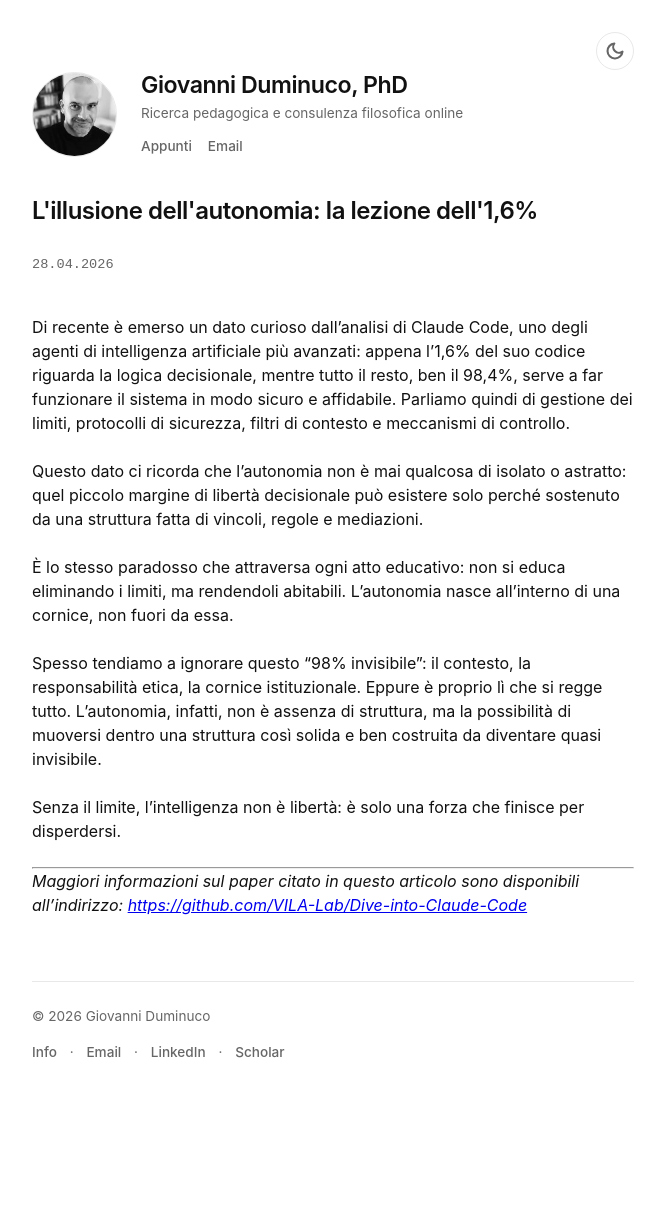
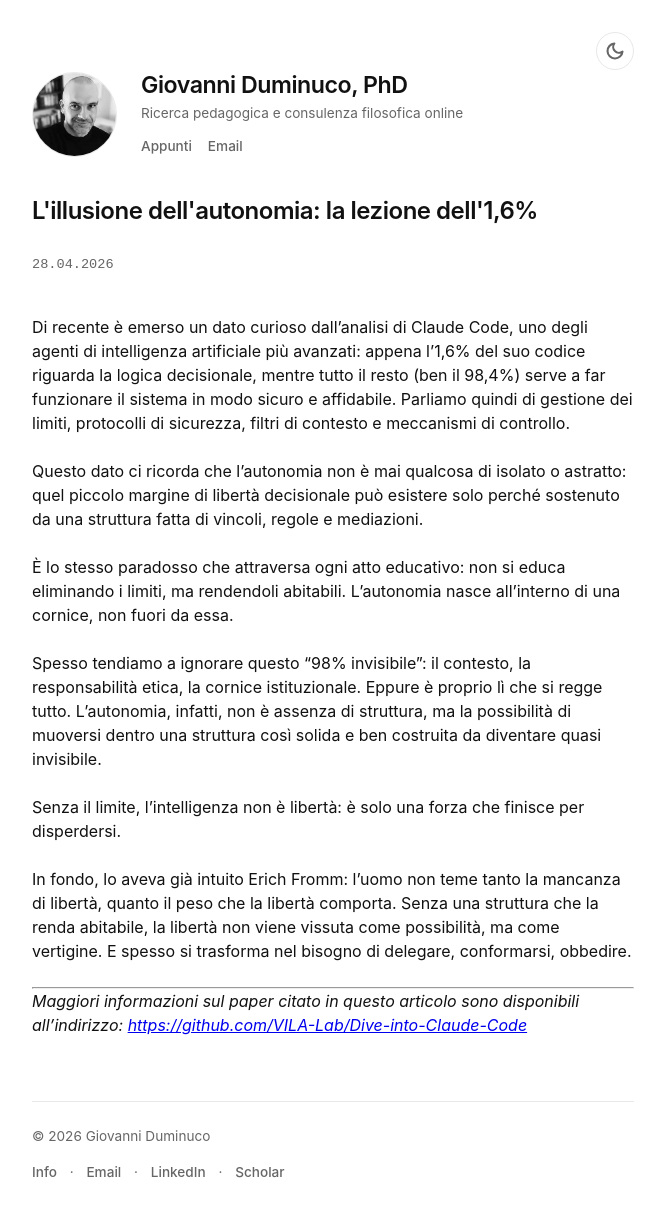
Before and after one commit to dumgio/dumgio.github.io, a Jekyll site: the page built from _posts/2026-04-28-illusione-autonomia-lezione-uno-virgola-sei.md, in a window 1280 px wide. Shown: the whole page, without its empty margins (307-972 px from the left). Built offline with Jekyll 4.4.1, drawn with Linux system fonts in a browser that asks for light colours; before the commit the page ends 1099 px from its top, so only the background shows below that.

Commit message:
Update 2026-04-28-illusione-autonomia-lezione-uno-virgola-sei.md

```diff
--- a/_posts/2026-04-28-illusione-autonomia-lezione-uno-virgola-sei.md
+++ b/_posts/2026-04-28-illusione-autonomia-lezione-uno-virgola-sei.md
@@ -3,15 +3,17 @@ layout: post
 title: "L'illusione dell'autonomia: la lezione dell'1,6%"
 ---
 
-Di recente è emerso un dato curioso dall’analisi di Claude Code, uno degli agenti di intelligenza artificiale più avanzati: appena l’1,6% del suo codice riguarda la logica decisionale, mentre tutto il resto, ben il 98,4%, serve a far funzionare il sistema in modo sicuro e affidabile. Parliamo quindi di gestione dei limiti, protocolli di sicurezza, filtri di contesto e meccanismi di controllo.
+Di recente è emerso un dato curioso dall’analisi di Claude Code, uno degli agenti di intelligenza artificiale più avanzati: appena l’1,6% del suo codice riguarda la logica decisionale, mentre tutto il resto (ben il 98,4%) serve a far funzionare il sistema in modo sicuro e affidabile. Parliamo quindi di gestione dei limiti, protocolli di sicurezza, filtri di contesto e meccanismi di controllo.
 
 Questo dato ci ricorda che l’autonomia non è mai qualcosa di isolato o astratto: quel piccolo margine di libertà decisionale può esistere solo perché sostenuto da una struttura fatta di vincoli, regole e mediazioni.
 
-È lo stesso paradosso che attraversa ogni atto educativo: non si educa eliminando i limiti, ma rendendoli abitabili. L’autonomia nasce all'interno di una cornice, non fuori da essa.
+È lo stesso paradosso che attraversa ogni atto educativo: non si educa eliminando i limiti, ma rendendoli abitabili. L’autonomia nasce all’interno di una cornice, non fuori da essa.
 
-Spesso tendiamo a ignorare questo “98% invisibile": il contesto, la responsabilità etica, la cornice istituzionale. Eppure è proprio lì che si regge tutto. L’autonomia, infatti, non è assenza di struttura, ma la possibilità di muoversi dentro una struttura così solida e ben costruita da diventare quasi invisibile.
+Spesso tendiamo a ignorare questo “98% invisibile”: il contesto, la responsabilità etica, la cornice istituzionale. Eppure è proprio lì che si regge tutto. L’autonomia, infatti, non è assenza di struttura, ma la possibilità di muoversi dentro una struttura così solida e ben costruita da diventare quasi invisibile.
 
 Senza il limite, l’intelligenza non è libertà: è solo una forza che finisce per disperdersi.
+
+In fondo, lo aveva già intuito Erich Fromm: l’uomo non teme tanto la mancanza di libertà, quanto il peso che la libertà comporta. Senza una struttura che la renda abitabile, la libertà non viene vissuta come possibilità, ma come vertigine. E spesso si trasforma nel bisogno di delegare, conformarsi, obbedire.
 
 ---
 
```
